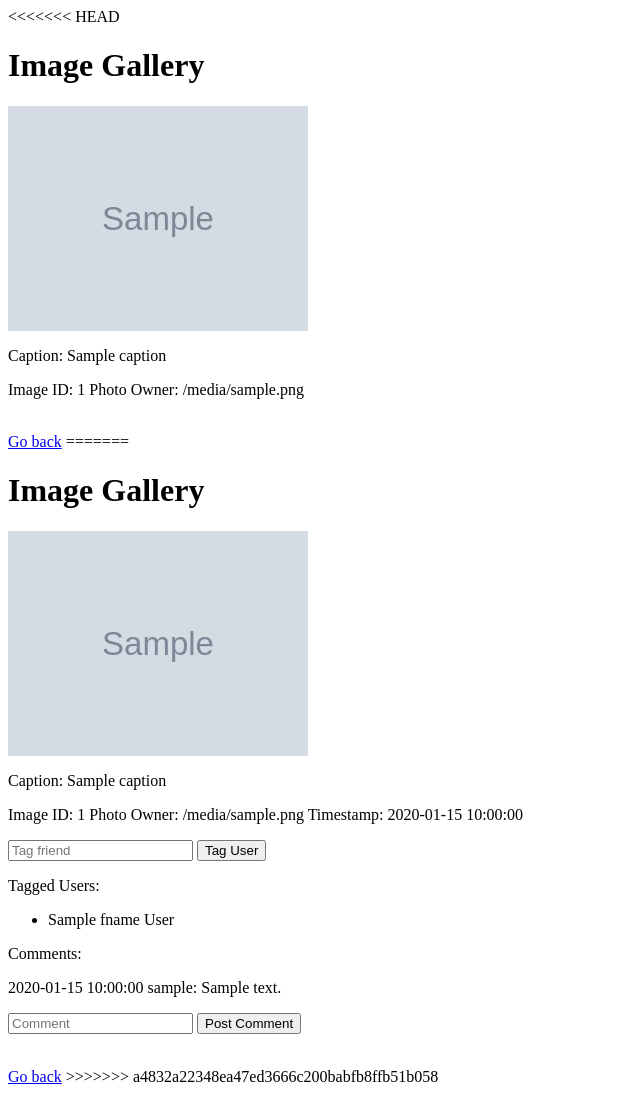
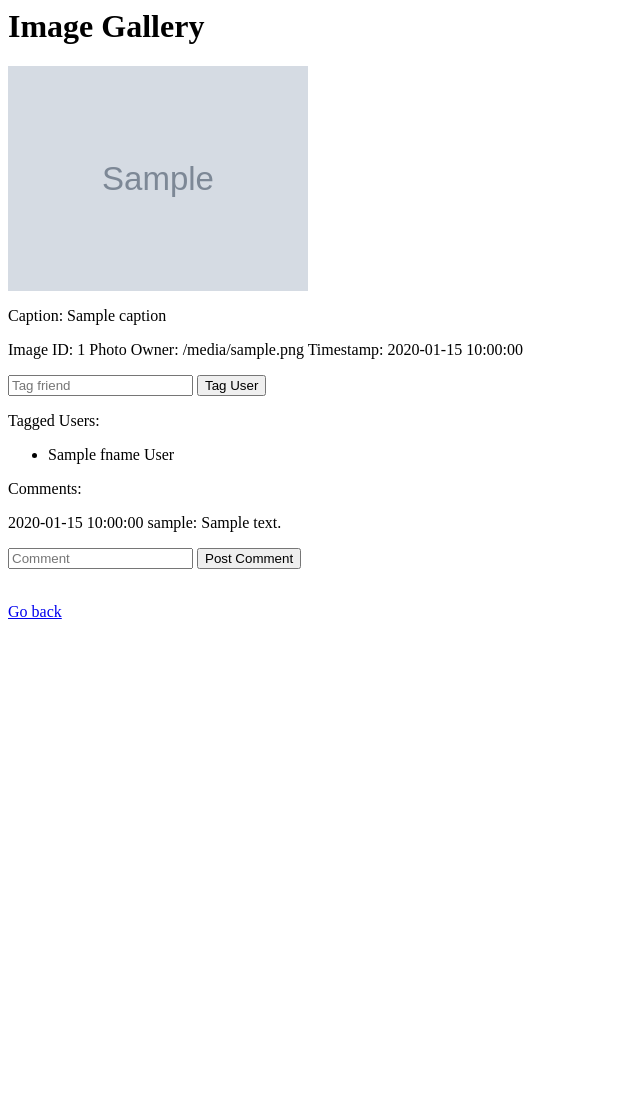
Before and after one commit to justinhuang159/finstagram, a Flask app: template templates/images.html in a window 1280 px wide. Shown: the whole page, without its empty margins (0-640 px from the left). After the commit the page ends 619 px from the top, so only its background shows below. Run offline with Flask 2, Linux system fonts and the light colour scheme; the template is opened without the code that fills it: most values are stand-ins (such as "Sample title", 1, 10 or a date in 2020); grey boxes marked "Sample" are stand-in pictures.

Commit message:
fix images.html conflict

```diff
--- a/templates/images.html
+++ b/templates/images.html
@@ -1,23 +1,3 @@
-<<<<<<< HEAD
-<html>
-    <head>
-        <title>Finstagram</title>
-    </head>
-    <body>
-        <h1>Image Gallery</h1>
-        <div>
-            {% for image in images %}
-
-            <img src="/image/{{image.filePath}}" width="300"/>
-            <p>Caption: {{image.caption}}</p>
-            <p>Image ID: {{image.photoID}} Photo Owner: {{image.photoOwner}}</p>
-            <br>
-            {% endfor %}
-        </div>
-        <a href="/">Go back</a>
-    </body>
-</html>
-=======
 <html>
     <head>
         <title>Finstagram</title>
@@ -61,4 +41,3 @@
         <a href="/">Go back</a>
     </body>
 </html>
->>>>>>> a4832a22348ea47ed3666c200babfb8ffb51b058
```
